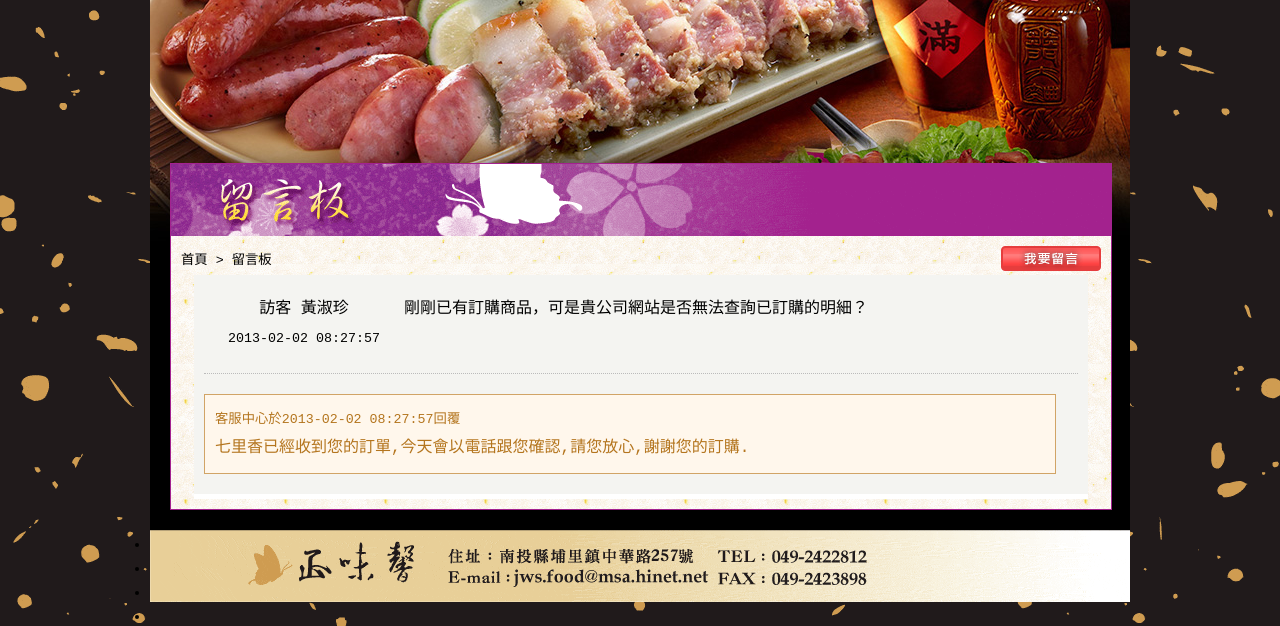
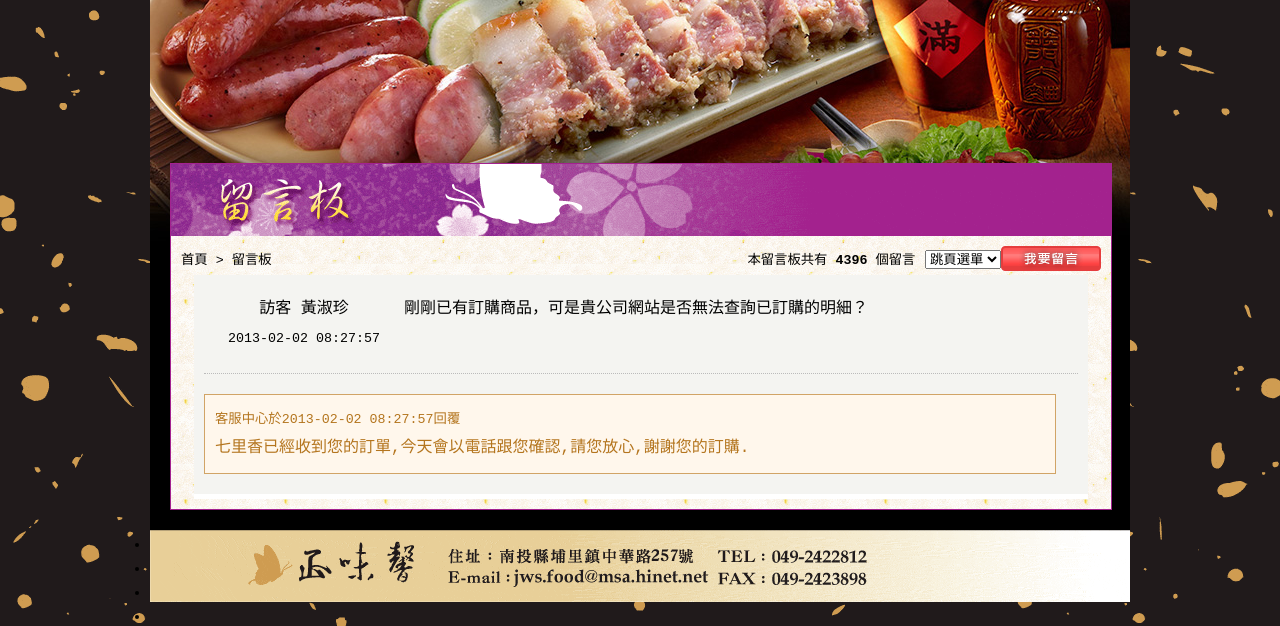
Before and after one commit to syuemingfang/jw0216, a plain HTML site: page export/web/message.html in a window 1280 px wide. Shown: the part 226-852 px from the top of the page. Drawn offline with nearby package versions, Linux system fonts and the light colour scheme.

Commit message:
留言板新增選單

```diff
--- a/export/web/message.html
+++ b/export/web/message.html
@@ -5,6 +5,7 @@
 <title>正味馨香腸</title>
 <link href="css/base.css" rel="stylesheet" type="text/css" />
 <link href="css/style.css" rel="stylesheet" type="text/css" />
+<link href="css/aTemplate_cityViolet-0.2.css" rel="stylesheet" type="text/css" />
 <!--–[if lt IE9]-->
 <script src="js/html5.js"></script>
 <!--[endif]–-->
@@ -27,7 +28,13 @@
       <div class="bs_p20">
         <div class="div5">
           <h1 class="t1_6">留言板</h1>
-          <div class="bs_p10"> <small>首頁 > 留言板</small><a href="messageAdd.html"><img src="images/b1_2.gif" width="100" height="25" style="float:right"></a>
+          <div class="bs_p10"> <small>首頁 > 留言板</small> <a href="messageAdd.html"><img src="images/b1_2.gif" width="100" height="25" class="bs_right"></a>
+            <div  class="bs_right"><small>本留言板共有 <b>4396</b> 個留言</small>
+              <select>
+                <option value="#" selected="">第 1 頁</option>
+                <option value="#" selected="selected">跳頁選單</option>
+              </select>
+            </div>
             <div class="div1">
               <div class="div1_1">訪客	黃淑珍<br />
                 <small>2013-02-02 08:27:57</small></div>
@@ -41,7 +48,8 @@
       </div>
     </section>
   </article>
-  <aside> </aside>  <footer>
+  <aside> </aside>
+  <footer>
     <ul>
       <li>住址：南投縣埔里鎮中華路257號</li>
       <li>TEL：049-2422812</li>
```
